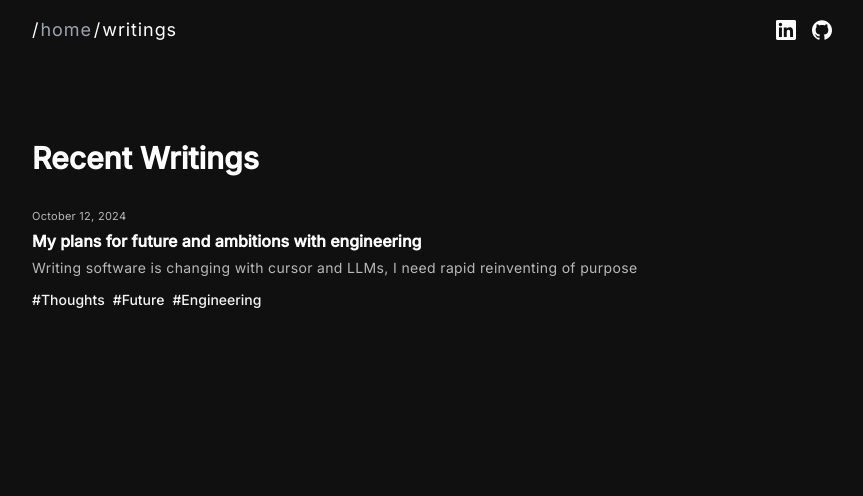
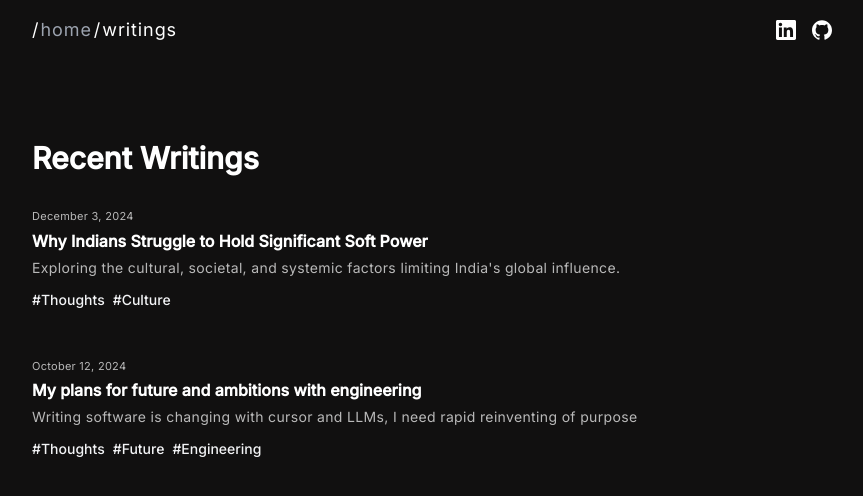
Before and after one commit to Sarthakischauhan/portfolio, a Next.js app: page /blog in a window 1280 px wide. Shown: the top 496 px of the page, without its empty margins (208-1071 px from the left). Built offline with nearby package versions, Linux system fonts and the light colour scheme.

Commit message:
new blog updates

```diff
--- /dev/null
+++ b/content/indian-softpower.mdx
@@ -0,0 +1,61 @@
+import Image from "next/image";
+import BlogHeader from '../app/components/BlogHeader'
+
+<BlogHeader date='2024-12-03'>
+  <h1 className="m-0 p-0">Why Indians Struggle to Hold Significant Soft Power in the west.</h1>
+  ## Exploring the cultural, societal, and systemic factors limiting India's global influence
+  <p className="tag">Thoughts</p>
+  <p className="tag">Culture</p>
+</BlogHeader>
+
+<blockquote className="border-l-4 border-quote pl-4 italic my-6 mt-10 mb-0">
+  "This is indeed India! The land of dreams and romance, of fabulous wealth and fabulous poverty, of splendour and rags, of palaces and hovels, of famine and pestilence, of genii and giants and Aladdin lamps, of tigers and elephants... the one land that all men desire to see, and having seen once, by even a glimpse, would not give that glimpse for the shows of all the rest of the globe combined."
+  <footer className="text-sm mt-2">— Mark Twain</footer>
+</blockquote>
+
+<div className="mt-10 mb-4">
+<h1 className="m-0 p-0">**Context to the problem**</h1>
+</div>
+
+
+
+<span className="text-lg font-medium">India</span> is one of the two oldest civilizations still thriving in the modern world. With a rich tapestry of cultures, languages, and histories, it is a living testament to human endurance and adaptability. Its geographical position, pivotal role in global trade, and sheer historical depth make it an undeniable force in shaping the world’s narrative.
+
+Yet, there is a paradox. While the nation commands respect and attention on the global stage, its people often struggle to hold the same individual influence collectively. This dichotomy between India’s civilizational legacy and the soft power of its people is a nuanced issue that warrants deep thought and introspection.
+
+<div className="mt-10 mb-4">
+<h1 className="m-0 p-0">**Let's play the blame game, shall we?**</h1>
+</div>
+
+<blockquote className="border-l-4 border-quote pl-4 italic my-6 mt-10 mb-0">
+  "If it is not meant for you, you shouldn't take it"
+  <footer className="text-sm mt-2">— probably me</footer>
+</blockquote>
+
+The truth is, we often have ourselves to blame for the stereotypes and prejudices we face. Many in our community, particularly in major Western cities, fail to integrate meaningfully into their new surroundings.
+
+While preserving your culture is essential, outright rejecting the norms and values of your adopted home reflects a refusal to adapt—a stark example of the infamous Indian "chalta hai" attitude. From shoplifting in stores, taking advantage of systems meant for the underprivileged, or creating insular bubbles instead of engaging with the local community, these behaviors feed into the very stereotypes we resent.
+
+When individuals refuse to learn the language, respect local customs, or contribute back to society, it sends a message of disregard for their new home. This lack of accountability undermines the image of an otherwise talented, resourceful, and hardworking diaspora and fuels the very biases we often feel unfairly targeted by.
+
+Change is one of humanity’s most beautiful and universal traits. Across societies and cultures, people evolve—adapting to new environments, ideas, and ways of life, often without even realizing it.
+**It’s what allows us to grow collectively, blending traditions with modernity to create something richer.**
+
+However, the resistance to change, whether out of fear, pride, or complacency, often holds communities back. Acknowledging and embracing this natural evolution isn’t about losing one’s identity—it’s about finding balance between preserving the old and thriving in the new.
+
+<div className="mt-10 mb-4">
+<h1 className="m-0 p-0">**We are not the only reason.**</h1>
+</div>
+
+I wouldn’t shy away from saying that we are not the sole cause of this issue—our share is perhaps only 30% of the problem. While we must address our shortcomings, it’s equally important to recognize and call out these broader societal issues.
+
+
+<span className="text-white opacity-80">The reality is, racism exists across all sections of society, and the United States, while blessed with multiculturalism, is no exception. Prejudices, biases, and systemic issues persist, affecting not just Indians but many communities striving to find their place in a diverse and often divided landscape.</span>
+
+<div className="mt-10 mb-4">
+<h1 className="m-0 p-0">**Final Thoughts**</h1>
+</div>
+
+Nothing much for this folks, thank you LLM's for helping me write this.
+
+Also up for a debate on this at <a href="https://www.youtube.com/watch?v=xvFZjo5PgG0" className="font-inter hover:text-hyperlink cursor-pointer underline transition-color">nearest philz at SJSU</a>
--- a/public/data.json
+++ b/public/data.json
@@ -20,10 +20,18 @@
     "blogData":[
         {
             "title":"My plans for future and ambitions with engineering",
-            "date_posted":"2024-10-12",
+            "date_posted":"10-12-2024",
             "tags":["Thoughts","Future","Engineering"],
             "desc": "Writing software is changing with cursor and LLMs, I need rapid reinventing of purpose",
             "slug": "plans-for-future"
+        },
+        {
+            "title": "Why Indians Struggle to Hold Significant Soft Power",
+            "date_posted": "12-03-2024",
+            "tags": ["Thoughts", "Culture"],
+            "desc": "Exploring the cultural, societal, and systemic factors limiting India's global influence.",
+            "slug": "indian-softpower"
         }
+
     ]
 }
```
